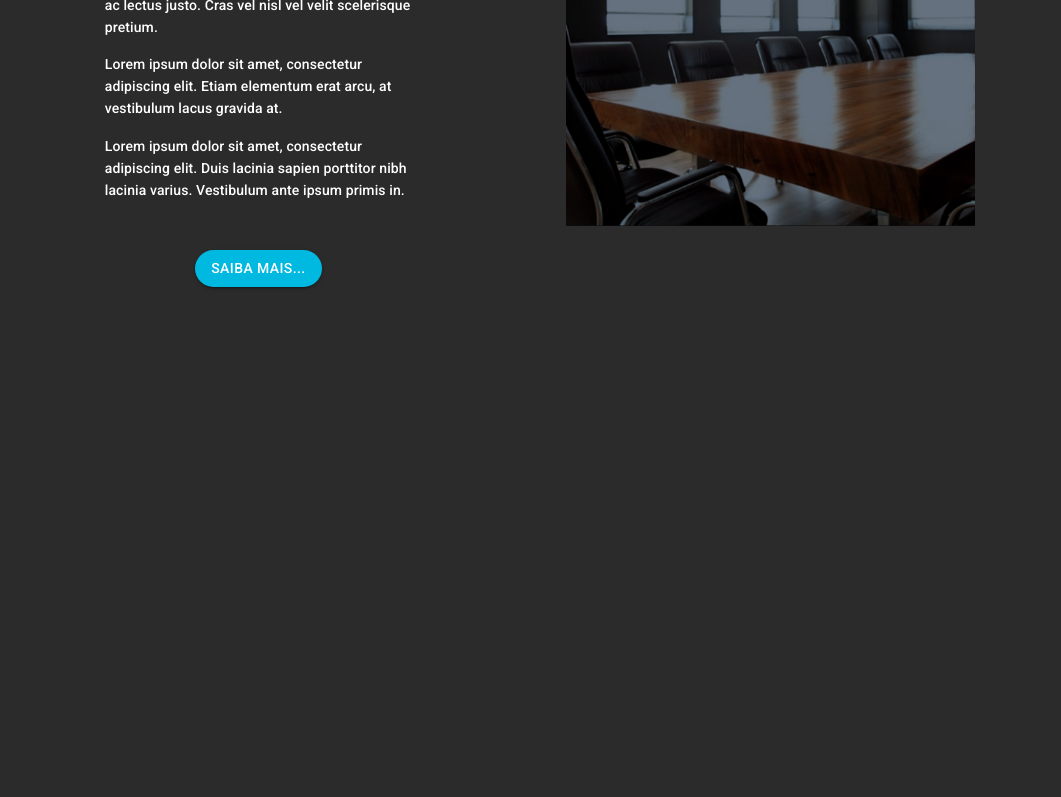
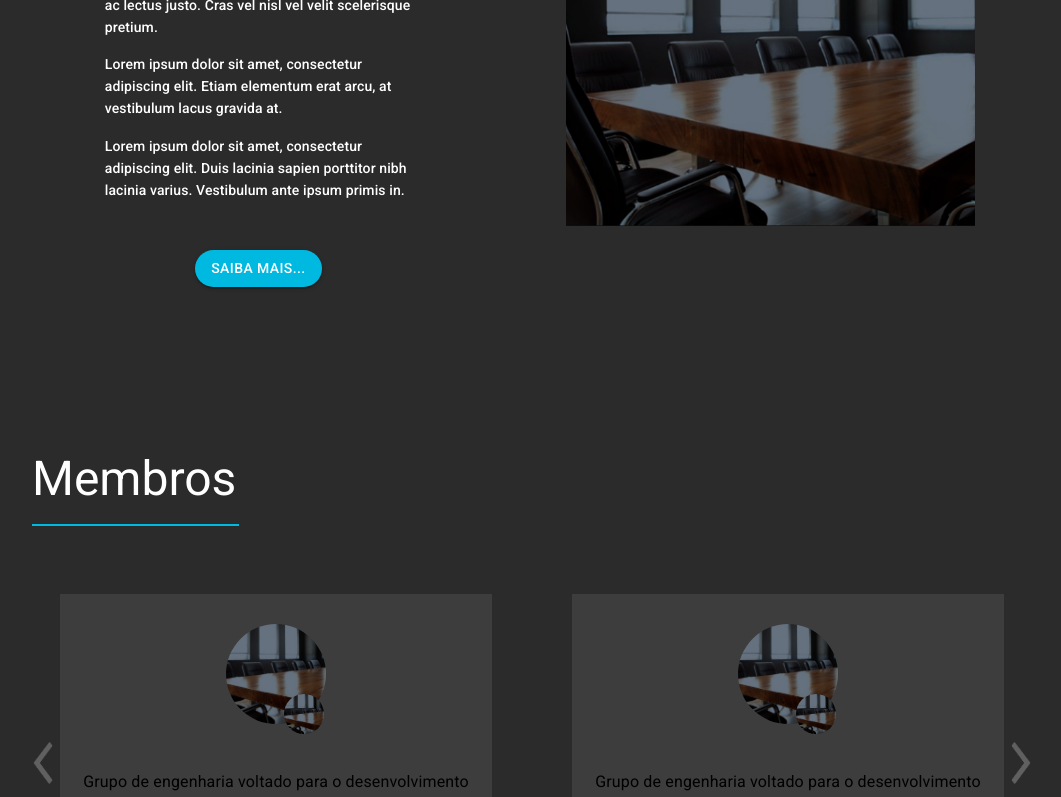
Before and after one commit to RianErnesto/site-escritorio-frontend, a React (Vite) app: page / in a window 1280 px wide. Shown: the part 2000-2797 px from the top of the page, without its empty margins (108-1169 px from the left). Before the commit the page ends 2353 px from the top, so only its background shows below. Built offline with nearby package versions, Linux system fonts and the light colour scheme.

Commit message:
View membros criada, porem falta finalizar o botão

```diff
--- a/src/App.jsx
+++ b/src/App.jsx
@@ -1,12 +1,10 @@
 import React from "react";
-import HomeHeader from "./Components/HomeHeader.jsx";
-import HomeCarousel from "./Components/HomeCarousel.jsx";
-import GruposHeader from "./Components/GrupoHeader.jsx";
-import GrupoListBox from "./Components/GrupoListBox.jsx";
-import Projetos from "./Components/Projetos.jsx";
-import Sobre from "./Components/Sobre.jsx";
+import Home from "./Components/Home";
+import Grupo from "./Components/Grupo";
+import Projetos from "./Components/Projetos";
+import Sobre from "./Components/Sobre";
+import Membros from "./Components/Membros";
 import ReactDOM from "react-dom";
-
 
 ReactDOM.render(
   <React.StrictMode>
@@ -18,23 +16,11 @@ ReactDOM.render(
 function App() {
   return (
     <div>
-      <div
-        style={{
-          backgroundImage: "url(/src/Images/BackgroundImage.png)",
-          backgroundRepeat: "no-repeat",
-        }}
-      >
-        <HomeHeader />
-        <HomeCarousel />
-      </div>
-      <div
-        style={{ backgroundColor: "transparent", width: "80%", margin: "auto" }}
-      >
-        <GruposHeader />
-        <GrupoListBox />
-      </div>
+      <Home />
+      <Grupo />
       <Projetos />
-      <Sobre ></Sobre>
+      <Sobre />
+      <Membros />
     </div>
   );
 }
--- a/src/Components/GrupoListBox.jsx
+++ b/src/Components/Grupo.jsx
@@ -1,6 +1,7 @@
 import React from "react";
 import Grid from "@mui/material/Grid";
 import GrupoLists from "./GrupoLists";
+import GrupoHeader from "./GrupoHeader";
 
 var groups = [
   {
@@ -23,14 +24,19 @@ var groups = [
   },
 ];
 
-function GrupoListBox() {
+function Grupo() {
   return (
-    <Grid container spacing={10} sx={{ paddingBottom: "100px" }}>
-      {groups.map((group, i) => (
-        <GrupoLists key={i} item={group} />
-      ))}
-    </Grid>
+    <div
+      style={{ backgroundColor: "transparent", width: "80%", margin: "auto" }}
+    >
+      <GrupoHeader />
+      <Grid container spacing={10} sx={{ paddingBottom: "100px" }}>
+        {groups.map((group, i) => (
+          <GrupoLists key={i} item={group} />
+        ))}
+      </Grid>
+    </div>
   );
 }
 
-export default GrupoListBox;
+export default Grupo;
--- /dev/null
+++ b/src/Components/Home.jsx
@@ -0,0 +1,19 @@
+import React from "react";
+import HomeHeader from "./HomeHeader";
+import HomeCarousel from "./HomeCarousel";
+
+function Home() {
+    return(
+        <div
+        style={{
+          backgroundImage: "url(/src/Images/BackgroundImage.png)",
+          backgroundRepeat: "no-repeat",
+        }}
+      >
+        <HomeHeader />
+        <HomeCarousel />
+      </div>
+    );
+}
+
+export default Home;
--- /dev/null
+++ b/src/Components/Membros.jsx
@@ -0,0 +1,36 @@
+import React from "react";
+import Box from "@mui/material/Box";
+import Stack from "@mui/material/Stack";
+import Button from "@mui/material/Button";
+import MembrosHeader from "./MembrosHeader";
+import MembrosCarousel from "./MembrosCarousel";
+
+function Membros() {
+  return (
+    <Box sx={{ width: "100%", pt: "50px" }}>
+      <MembrosHeader />
+      <MembrosCarousel />
+      <Stack sx={{ pt: 4 }} direction="row" spacing={2} justifyContent="center">
+        <Button
+          variant="contained"
+          sx={{
+            backgroundColor: "transparent",
+            border: "1px solid #00B9E1",
+            color: "#00B9E1",
+            ":hover": {
+              backgroundColor: "#1A1A1A",
+              color: "white",
+              border: "1px solid black",
+              boxShadow: "2px 3px 0px #222",
+            },
+            borderRadius: "20px 20px 20px 20px",
+          }}
+        >
+          Ver Todos
+        </Button>
+      </Stack>
+    </Box>
+  );
+}
+
+export default Membros;
--- /dev/null
+++ b/src/Components/MembrosCarousel.jsx
@@ -0,0 +1,181 @@
+import React from "react";
+import Carousel from "react-multi-carousel";
+import Button from "@mui/material/Button";
+import { Box, Stack } from "@mui/material";
+import MembrosCarouselContent from "./MembrosCarouselContent";
+import Container from "@mui/material/Container";
+import Grid from "@mui/material/Grid";
+import Card from "@mui/material/Card";
+import CardMedia from "@mui/material/CardMedia";
+import CardContent from "@mui/material/CardContent";
+import Typography from "@mui/material/Typography";
+import CardActions from "@mui/material/CardActions";
+import "../Styles/Carousel.css";
+import "react-multi-carousel/lib/styles.css";
+
+const CustomRightArrow = ({ onClick, ...rest }) => {
+  const {
+    onMove,
+    carouselState: { currentSlide, deviceType },
+  } = rest;
+  return (
+    <Button
+      onClick={() => onClick()}
+      sx={{
+        backgroundColor: "transparent",
+        position: "absolute",
+        right: "-10px",
+        borderRadius: "100%",
+        border: "none",
+        ":hover": { backgroundColor: "rgb(220,220,220,0.1)" },
+      }}
+    >
+      <img
+        className="arrowImage"
+        src="src/Images/RightArrow.png"
+        height="50px"
+        style={{ backgroundColor: "transparent" }}
+      />
+    </Button>
+  );
+};
+
+const CustomLeftArrow = ({ onClick, ...rest }) => {
+  const {
+    onMove,
+    carouselState: { currentSlide, deviceType },
+  } = rest;
+  return (
+    <Button
+      onClick={() => onClick()}
+      sx={{
+        backgroundColor: "transparent",
+        position: "absolute",
+        left: "-10px",
+        zIndex: "10",
+        borderRadius: "100%",
+        border: "none",
+        ":hover": { backgroundColor: "rgb(220,220,220,0.1)" },
+      }}
+    >
+      <img
+        className="arrowImage"
+        src="src/Images/LeftArrow.png"
+        height="50px"
+        style={{ backgroundColor: "transparent" }}
+      />
+    </Button>
+  );
+};
+
+function MembrosCarousel() {
+  var members = [
+    {
+      name: "Teste1",
+      photo: "src/Images/BackgroundImage.png",
+      emoji: "",
+      description:
+        "Grupo de engenharia voltado para o desenvolvimento de projetos do Cesupa",
+      group: "GroupTeste",
+    },
+    {
+      name: "Teste2",
+      photo: "src/Images/BackgroundImage.png",
+      emoji: "",
+      description:
+        "Grupo de engenharia voltado para o desenvolvimento de projetos do Cesupa",
+      group: "GroupTeste",
+    },
+    {
+      name: "Teste3",
+      photo: "src/Images/BackgroundImage.png",
+      emoji: "",
+      description:
+        "Grupo de engenharia voltado para o desenvolvimento de projetos do Cesupa",
+      group: "GroupTeste",
+    },
+    {
+      name: "Teste4",
+      photo: "src/Images/BackgroundImage.png",
+      emoji: "",
+      description:
+        "Grupo de engenharia voltado para o desenvolvimento de projetos do Cesupa",
+      group: "GroupTeste",
+    },
+    {
+      name: "Teste5",
+      photo: "src/Images/BackgroundImage.png",
+      emoji: "",
+      description:
+        "Grupo de engenharia voltado para o desenvolvimento de projetos do Cesupa",
+      group: "GroupTeste",
+    },
+    {
+      name: "Teste6",
+      photo: "src/Images/BackgroundImage.png",
+      emoji: "",
+      description:
+        "Grupo de engenharia voltado para o desenvolvimento de projetos do Cesupa",
+      group: "GroupTeste",
+    },
+  ];
+
+  return (
+    <Box>
+      <Carousel
+      transitionDuration={1000}
+        additionalTransfrom={0}
+        autoPlaySpeed={8000}
+        centerMode={false}
+        className="carouselMembros"
+        containerClass="container"
+        dotListClass=""
+        draggable
+        focusOnSelect={false}
+        infinite={true}
+        itemClass=""
+        keyBoardControl
+        minimumTouchDrag={80}
+        renderButtonGroupOutside={false}
+        renderDotsOutside={false}
+        responsive={{
+          desktop: {
+            breakpoint: {
+              max: 3000,
+              min: 1024,
+            },
+            items: 3,
+            partialVisibilityGutter: 40,
+          },
+          mobile: {
+            breakpoint: {
+              max: 464,
+              min: 0,
+            },
+            items: 1,
+            partialVisibilityGutter: 30,
+          },
+          tablet: {
+            breakpoint: {
+              max: 1024,
+              min: 464,
+            },
+            items: 2,
+            partialVisibilityGutter: 30,
+          },
+        }}
+        showDots={false}
+        sliderClass=""
+        slidesToSlide={1}
+        swipeable
+        customRightArrow={<CustomRightArrow />}
+        customLeftArrow={<CustomLeftArrow />}
+      >
+        {members.map((member, i) => (
+          <MembrosCarouselContent key={i} member={member} />
+        ))}
+      </Carousel>
+    </Box>
+  );
+}
+export default MembrosCarousel;
--- /dev/null
+++ b/src/Components/MembrosCarouselContent.jsx
@@ -0,0 +1,54 @@
+import React from "react";
+import Grid from "@mui/material/Grid";
+import Card from "@mui/material/Card";
+import { CardMedia } from "@mui/material";
+import { CardContent } from "@mui/material";
+import { Typography } from "@mui/material";
+import Avatar from "@mui/material/Avatar";
+import Box from "@mui/material/Box";
+import PageviewIcon from "@mui/icons-material/Pageview";
+
+function MembrosCarouselContent(props) {
+  return (
+    <Box
+      sx={{
+        backgroundColor: "#3D3D3D",
+        pt: "30px",
+        textAlign: "center",
+        marginLeft: "40px",
+        marginRight: "40px",
+      }}
+    >
+      <Box
+        sx={{
+          position: "relative",
+          width: "10%",
+          margin: "auto",
+          display: "flex",
+          justifyContent: "center",
+        }}
+      >
+        <Avatar
+          alt="avatar membro"
+          src="src/Images/BackgroundImage.png"
+          sx={{ margin: "auto", width: 100, height: 100 }}
+        ></Avatar>
+        <Avatar src="src/Images/BackgroundImage.png" sx={{ position: "absolute", bottom: -10, left: 30 }}>
+        </Avatar>
+      </Box>
+      <CardContent>
+        <Typography mt="30px" mb="20px">
+          {props.member.description}
+        </Typography>
+        <Typography variant="h5" component="h2">
+          {props.member.name}
+        </Typography>
+        <Typography gutterBottom variant="h6" component="h4">
+          {props.member.group}
+        </Typography>
+      </CardContent>
+    </Box>
+  );
+}
+
+export default MembrosCarouselContent;
--- /dev/null
+++ b/src/Components/MembrosHeader.jsx
@@ -0,0 +1,29 @@
+import React from "react";
+import Box from "@mui/material/Box";
+import { Typography } from "@mui/material";
+
+function MembrosHeader() {
+    return(
+        <Box
+        sx={{
+          position: "relative",
+          paddingTop: 6,
+          paddingBottom: 6,
+          paddingLeft: 3,
+          pr: { md: 0 },
+          color: "white",
+          width: '80%',
+          margin: 'auto',
+          display: 'flex-column',
+          textAlign: {xs: 'center', md: 'left'}
+        }}
+      >
+        <Typography component="h1" variant="h3" color="inherit" gutterBottom>
+          Membros
+        </Typography>
+        <Box sx={{ border: "1px solid #00B9E1", mb: "20px", width: {md: "20%", xs: '30%'}, ml: {xs: 'auto', md: 0}, mr: {xs: 'auto', md: 0}}} />
+      </Box>
+    );
+}
+
+export default MembrosHeader;
--- a/src/Styles/Carousel.css
+++ b/src/Styles/Carousel.css
@@ -9,3 +9,8 @@
 .arrowImage:hover {
     filter: opacity(100%);
 }
+
+.carouselMembros {
+    width: 80%;
+    margin: auto;
+}
```
Also changed, not shown: src/Components/GrupoHeader.jsx (+3 -6 lines).
